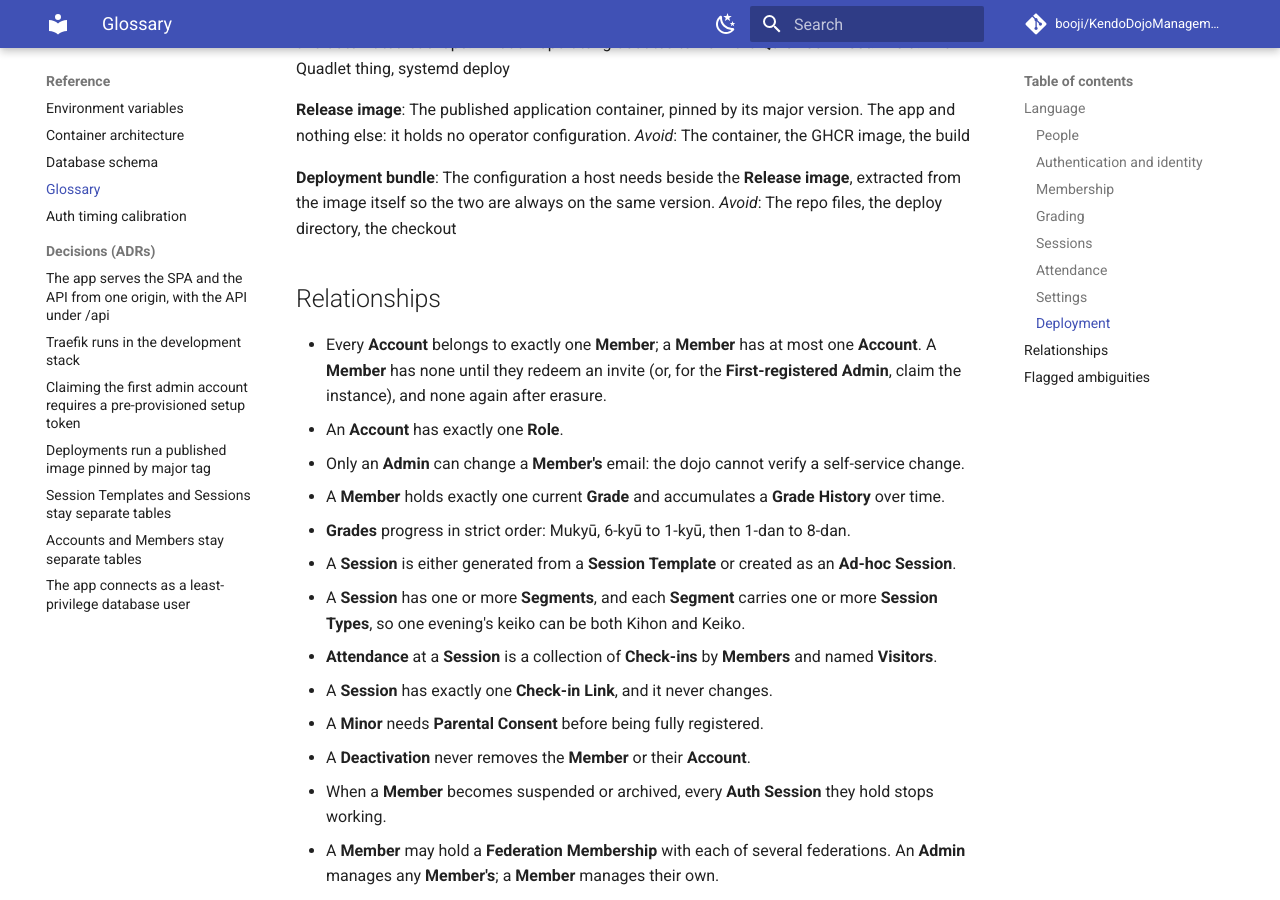
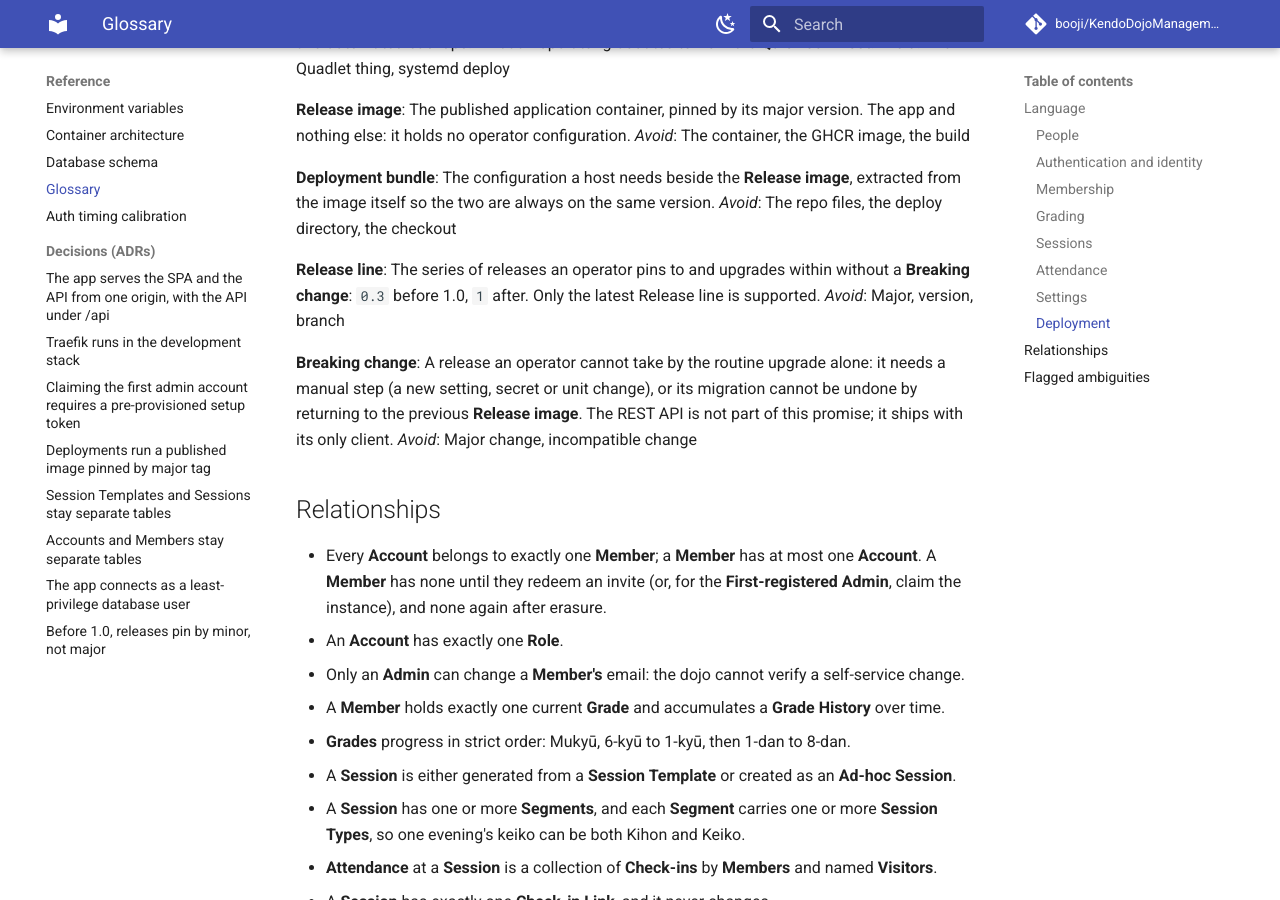
Before and after one commit to booji/KendoDojoManagement, an MkDocs documentation site: the page built from docs/reference/glossary.md, in a window 1280 px wide and 900 px high, scrolled down 3328 px. Built offline with MkDocs 1.6.1 and Material for MkDocs 9.7.7, drawn with Linux system fonts in a browser that asks for light colours; comment, search, counter and statistics services are not loaded; the version menu is left out.

Commit message:
docs: ADR-0009 pre-1.0 releases pin by minor; glossary release terms
Refs #548

```diff
--- a/GLOSSARY.md
+++ b/GLOSSARY.md
@@ -188,6 +188,14 @@ _Avoid_: The container, the GHCR image, the build
 The configuration a host needs beside the **Release image**, extracted from the image itself so the two are always on the same version.
 _Avoid_: The repo files, the deploy directory, the checkout
 
+**Release line**:
+The series of releases an operator pins to and upgrades within without a **Breaking change**: `0.3` before 1.0, `1` after. Only the latest Release line is supported.
+_Avoid_: Major, version, branch
+
+**Breaking change**:
+A release an operator cannot take by the routine upgrade alone: it needs a manual step (a new setting, secret or unit change), or its migration cannot be undone by returning to the previous **Release image**. The REST API is not part of this promise; it ships with its only client.
+_Avoid_: Major change, incompatible change
+
 ## Relationships
 
 - Every **Account** belongs to exactly one **Member**; a **Member** has at most one **Account**. A **Member** has none until they redeem an invite (or, for the **First-registered Admin**, claim the instance), and none again after erasure.
--- a/mkdocs.yml
+++ b/mkdocs.yml
@@ -40,6 +40,7 @@ nav:
           - adr/0005-session-templates-and-instances-stay-separate-tables.md
           - adr/0006-accounts-and-members-stay-separate-tables.md
           - adr/0007-the-app-connects-as-a-least-privilege-database-user.md
+          - adr/0009-pre-1-0-releases-pin-by-minor.md
   - Contributing:
       - Dev stack: contributing/dev-stack.md
       - Make targets: contributing/make-targets.md
```
Also changed, not shown: docs/adr/0004-published-images-pinned-by-major-tag.md (+2 -0 lines), docs/adr/0009-pre-1-0-releases-pin-by-minor.md (added, +48 -0 lines).
